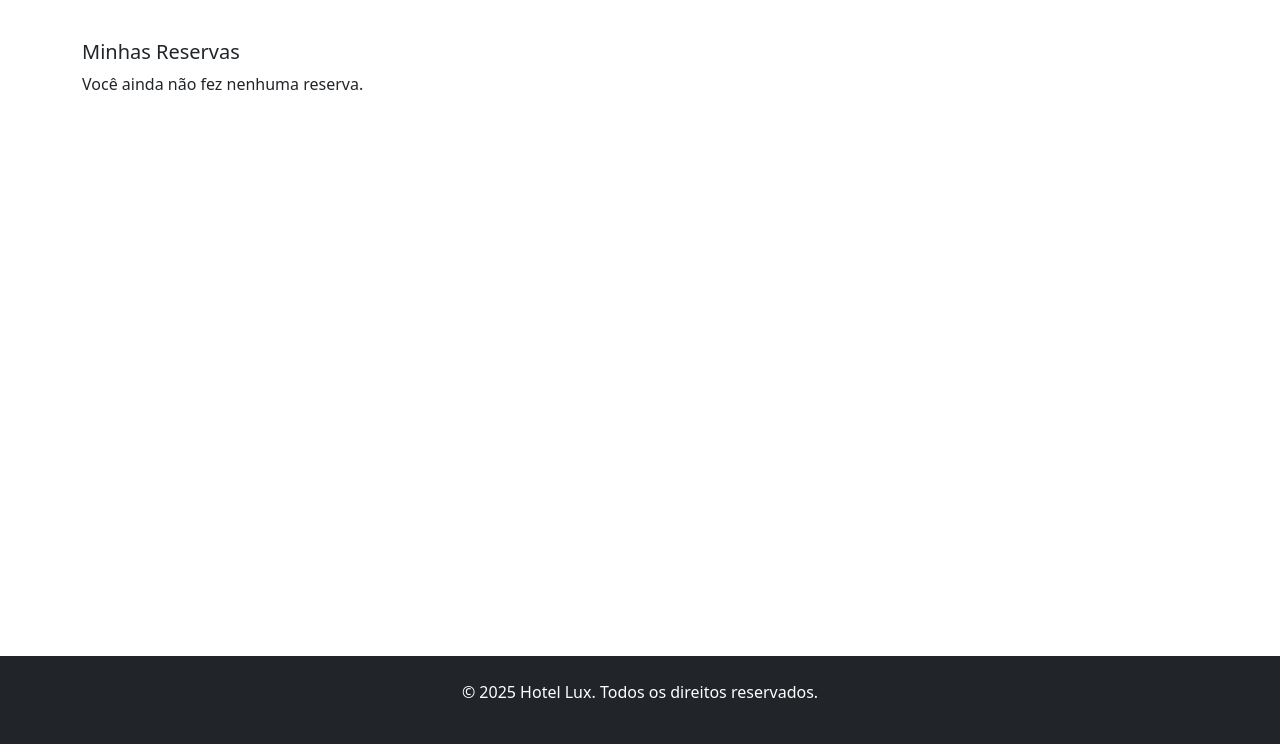
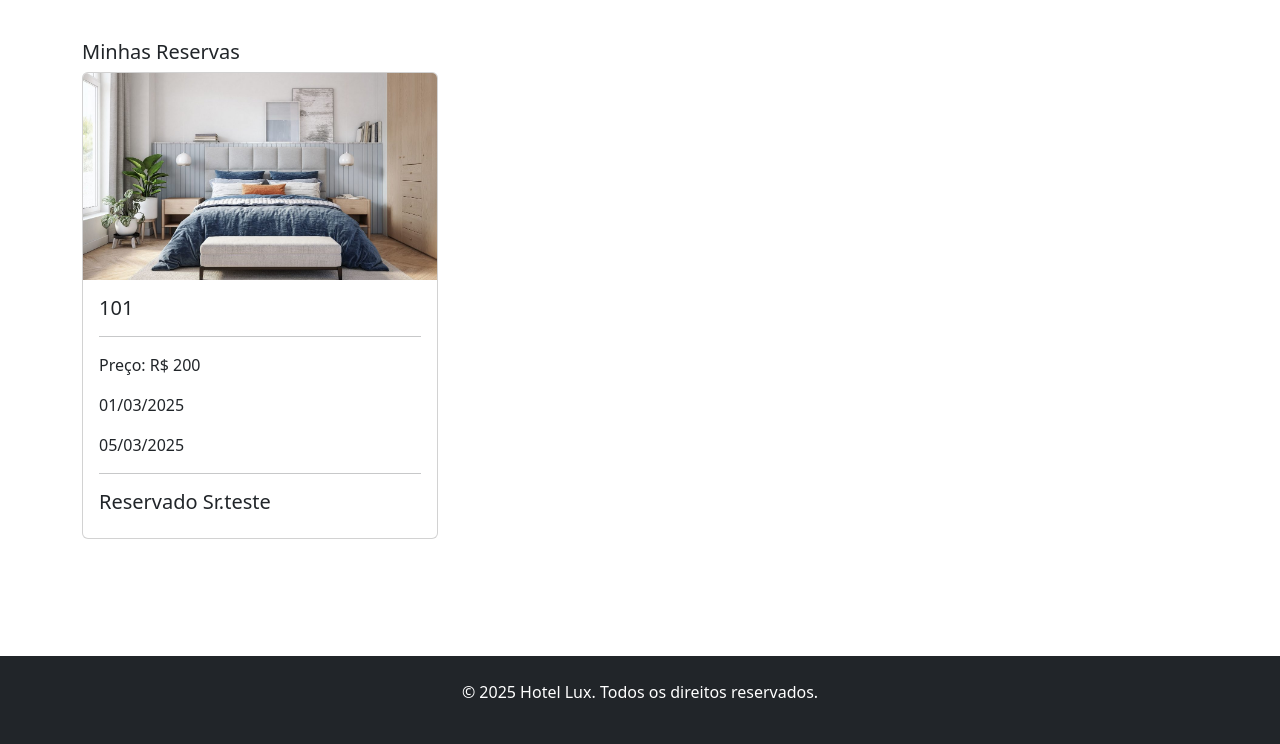
Before and after one commit to MBritoS19/StayEase-Solutions, a PHP site: page /teste.php in a window 1280 px wide. Shown: the part 56-800 px from the top of the page. Run offline with PHP 8.4, Linux system fonts and the light colour scheme; the visitor is signed in with stand-in values (Sample User, id 1).

Commit message:
Update teste.php

```diff
--- a/Hotel/teste.php
+++ b/Hotel/teste.php
@@ -119,26 +119,27 @@ if ($usuarioTipo === 'cliente') {
 
 
     <h5>Minhas Reservas</h5>
-    <?php if (count($minhasReservas) > 0): ?>
         <div class="row">
-            <?php foreach ($minhasReservas as $reserva): ?>
                 <div class="col-md-4">
                     <div class="card mb-4">
-                        <img src="path/to/quarto-image.jpg" class="card-img-top" alt="Imagem do Quarto">
+                        <img src="uploads/1740695620_teste.jpeg" class="card-img-top" alt="Imagem do Quarto">
                         <div class="card-body">
-                            <h5 class="card-title"><?php echo htmlspecialchars($reserva['QuartoNumero']); ?> - <?php echo htmlspecialchars($reserva['QuartoTipo']); ?></h5>
-                            <p class="card-text">Preço: R$ <?php echo number_format($reserva['Preco'], 2, ',', '.'); ?></p>
-                            <p class="card-text"><strong>Check-in:</strong> <?php echo date('d/m/Y', strtotime($reserva['data_checkin'])); ?></p>
-                            <p class="card-text"><strong>Check-out:</strong> <?php echo date('d/m/Y', strtotime($reserva['data_checkout'])); ?></p>
+                            <h5 class="card-title">101</h5>
+                            <hr>
+                            <p class="card-text">Preço: R$ 200</p>
+                            <p class="card-text">01/03/2025</p>
+                            <p class="card-text">05/03/2025</p>
+                            <hr>
+                            <h5 class="card-title">Reservado Sr.teste</h5>
                         </div>
                     </div>
                 </div>
-            <?php endforeach; ?>
+
         </div>
-    <?php else: ?>
-        <p>Você ainda não fez nenhuma reserva.</p>
-    <?php endif; ?>
+
 </div>
+
+
 
 <!-- Footer -->
 <footer class="bg-dark text-white py-4 text-center">
```
